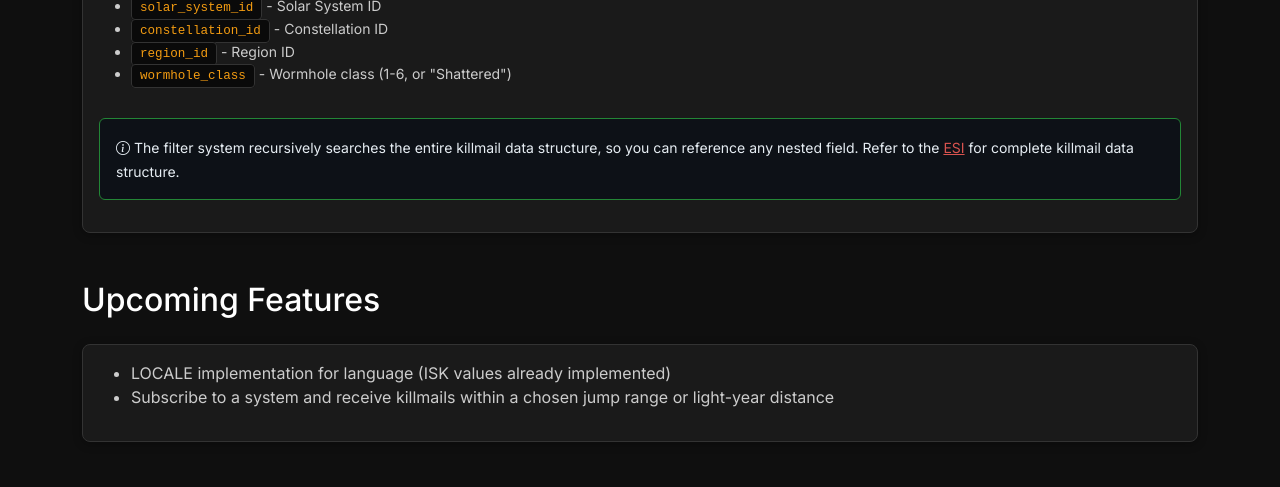
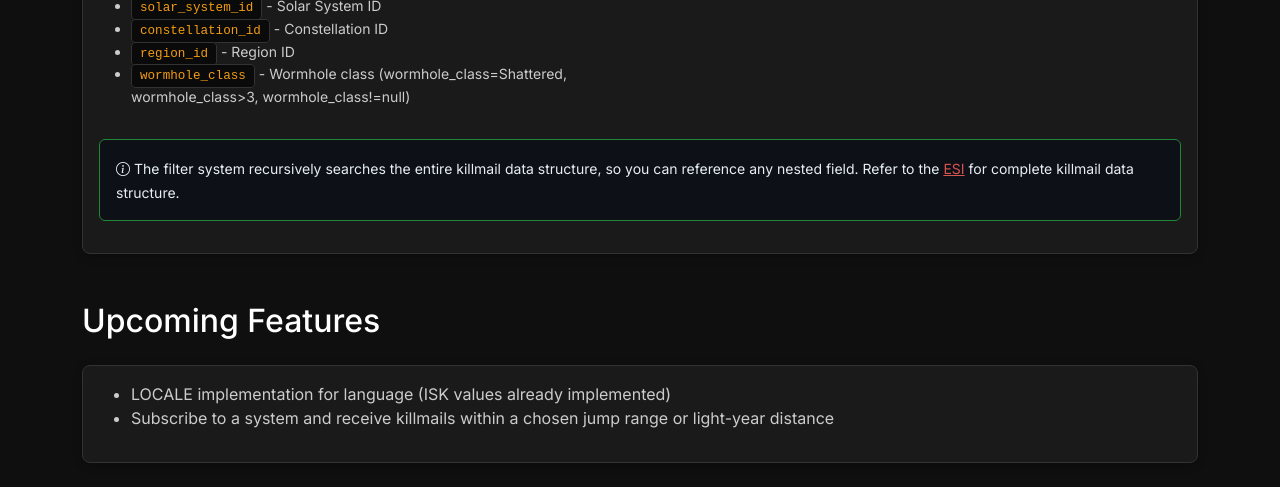
Before and after one commit to zKillboard/zkillbot, a website: page docs/index.html in a window 1280 px wide. Shown: the part 8286-8773 px from the top of the page. Drawn offline with nearby package versions, Linux system fonts and the light colour scheme.

Commit message:
Updated documentation

```diff
--- a/docs/index.html
+++ b/docs/index.html
@@ -730,7 +730,7 @@ totalValue>1000000000;[character_id=1234;damage_done>1000]<br><br>
 								<li><code>solar_system_id</code> - Solar System ID</li>
 								<li><code>constellation_id</code> - Constellation ID</li>
 								<li><code>region_id</code> - Region ID</li>
-								<li><code>wormhole_class</code> - Wormhole class (1-6, or "Shattered")</li>
+								<li><code>wormhole_class</code> - Wormhole class (wormhole_class=Shattered, wormhole_class>3, wormhole_class!=null)</li>
                             </ul>
                         </div>
                         <div class="col-md-6">
```
